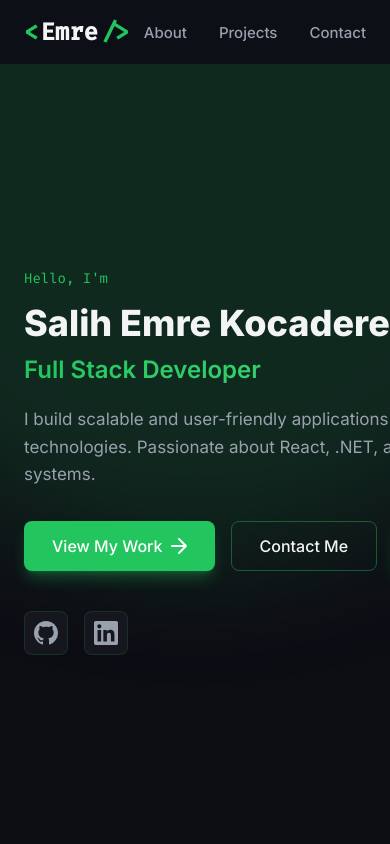
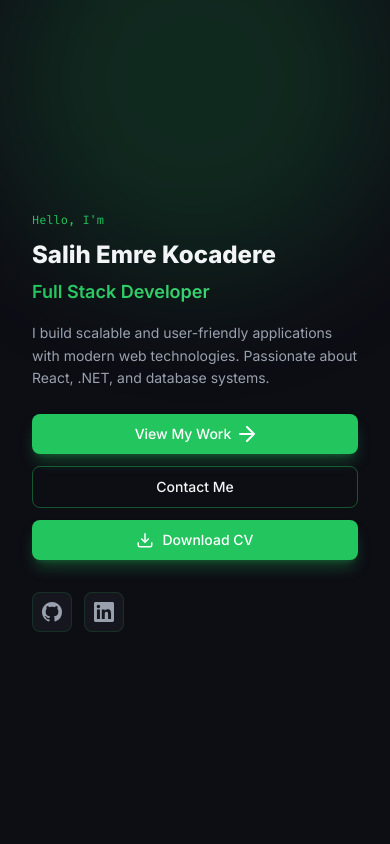
Before and after one commit to emrekocadere/portfolio, a React (Vite) app: page / in a window 390 px wide. Shown: the top 844 px of the page. Built offline with nearby package versions, Linux system fonts and the light colour scheme.

Commit message:
style: improve responsiveness and spacing in Hero/Navbar

```diff
--- a/src/components/Hero.jsx
+++ b/src/components/Hero.jsx
@@ -94,35 +94,35 @@ const Hero = () => {
   const tokens = csharpTokenize(displayedText);
 
   return (
-    <section id="home" className="min-h-screen flex items-center pt-20 relative overflow-hidden">
-      <div className="absolute top-0 left-1/2 w-[800px] h-[800px] -translate-x-1/2 -translate-y-[30%] pointer-events-none">
+    <section id="home" className="min-h-screen flex items-center py-12 md:pt-20 relative overflow-hidden">
+      <div className="absolute top-0 left-1/2 w-[400px] sm:w-[600px] md:w-[800px] aspect-square -translate-x-1/2 -translate-y-[30%] pointer-events-none">
         <div className="w-full h-full rounded-full bg-primary-500/15 blur-3xl"></div>
       </div>
 
-      <div className="max-w-[1100px] mx-auto px-6 grid md:grid-cols-2 gap-48 items-center relative z-10">
+      <div className="max-w-[1300px] mx-auto px-8 grid md:grid-cols-2 gap-12 md:gap-48 items-center relative z-10">
         <div className="animate-[fadeInUp_0.8s_ease_forwards]">
-          <span className="font-mono text-sm text-primary-500 block mb-3">Hello, I'm</span>
-          <h1 className="text-4xl md:text-5xl lg:text-6xl font-extrabold text-gray-100 mb-2 leading-tight">
+          <span className="font-mono text-xs sm:text-sm text-primary-500 block mb-3">Hello, I'm</span>
+          <h1 className="text-2xl sm:text-3xl md:text-4xl lg:text-5xl xl:text-6xl font-extrabold text-gray-100 mb-2 leading-tight">
             Salih Emre Kocadere
           </h1>
-          <h2 className="text-2xl md:text-3xl lg:text-4xl font-semibold text-gradient mb-5">
+          <h2 className="text-lg sm:text-xl md:text-2xl lg:text-3xl xl:text-4xl font-semibold text-gradient mb-4 md:mb-5">
             Full Stack Developer
           </h2>
-          <p className="text-[17px] text-gray-400 leading-relaxed mb-8 max-w-[540px]">
+          <p className="text-sm sm:text-base md:text-[17px] text-gray-400 leading-relaxed mb-6 md:mb-8 max-w-[540px]">
             I build scalable and user-friendly applications with modern web technologies.
             Passionate about React, .NET, and database systems.
           </p>
-          <div className="flex gap-4 mb-10 flex-nowrap">
-            <a href="#projects" className="inline-flex items-center gap-2 px-7 py-3 rounded-lg bg-primary-500 text-white font-medium shadow-lg shadow-primary-500/30 hover:bg-primary-600 transition-all whitespace-nowrap">
+          <div className="flex flex-col sm:flex-row gap-3 mb-8 md:mb-10">
+            <a href="#projects" className="inline-flex items-center justify-center sm:justify-start gap-2 px-5 sm:px-7 py-2.5 sm:py-3 rounded-lg bg-primary-500 text-white font-medium text-sm sm:text-base shadow-lg shadow-primary-500/30 hover:bg-primary-600 transition-all whitespace-nowrap">
               View My Work
               <svg width="16" height="16" viewBox="0 0 16 16" fill="none">
                 <path d="M1 8h14M8 1l7 7-7 7" stroke="currentColor" strokeWidth="2" strokeLinecap="round" strokeLinejoin="round"/>
               </svg>
             </a>
-            <a href="#contact" className="inline-flex items-center gap-2 px-7 py-3 rounded-lg bg-transparent text-gray-100 font-medium border border-primary-500/40 hover:border-primary-500/60 transition-all whitespace-nowrap">
+            <a href="#contact" className="inline-flex items-center justify-center sm:justify-start gap-2 px-5 sm:px-7 py-2.5 sm:py-3 rounded-lg bg-transparent text-gray-100 font-medium text-sm sm:text-base border border-primary-500/40 hover:border-primary-500/60 transition-all whitespace-nowrap">
               Contact Me
             </a>
-            <a href="/resume.pdf" download="Salih_Emre_Kocadere_Resume.pdf" className="inline-flex items-center gap-2 px-7 py-3 rounded-lg bg-primary-500 text-white font-medium shadow-lg shadow-primary-500/30 hover:bg-primary-600 transition-all whitespace-nowrap">
+            <a href="/resume.pdf" download="Salih_Emre_Kocadere_Resume.pdf" className="inline-flex items-center justify-center sm:justify-start gap-2 px-5 sm:px-7 py-2.5 sm:py-3 rounded-lg bg-primary-500 text-white font-medium text-sm sm:text-base shadow-lg shadow-primary-500/30 hover:bg-primary-600 transition-all whitespace-nowrap">
               <svg width="18" height="18" viewBox="0 0 24 24" fill="none" stroke="currentColor" strokeWidth="2">
                 <path d="M21 15v4a2 2 0 0 1-2 2H5a2 2 0 0 1-2-2v-4"></path>
                 <polyline points="7 10 12 15 17 10"></polyline>
@@ -131,23 +131,23 @@ const Hero = () => {
               Download CV
             </a>
           </div>
-          <div className="flex gap-4">
-            <a href="https://github.com/emrekocadere" target="_blank" rel="noopener noreferrer" aria-label="GitHub" className="w-11 h-11 rounded-lg bg-[#16161f] border border-primary-500/15 flex items-center justify-center text-gray-400 hover:text-primary-500 transition-all">
-              <svg width="24" height="24" viewBox="0 0 24 24" fill="currentColor">
+          <div className="flex gap-3 md:gap-4">
+            <a href="https://github.com/emrekocadere" target="_blank" rel="noopener noreferrer" aria-label="GitHub" className="w-10 h-10 sm:w-11 sm:h-11 rounded-lg bg-[#16161f] border border-primary-500/15 flex items-center justify-center text-gray-400 hover:text-primary-500 transition-all">
+              <svg width="20" height="20" viewBox="0 0 24 24" fill="currentColor">
                 <path d="M12 0C5.37 0 0 5.37 0 12c0 5.31 3.435 9.795 8.205 11.385.6.105.825-.255.825-.57 0-.285-.015-1.23-.015-2.235-3.015.555-3.795-.735-4.035-1.41-.135-.345-.72-1.41-1.23-1.695-.42-.225-1.02-.78-.015-.795.945-.015 1.62.87 1.845 1.23 1.08 1.815 2.805 1.305 3.495.99.105-.78.42-1.305.765-1.605-2.67-.3-5.46-1.335-5.46-5.925 0-1.305.465-2.385 1.23-3.225-.12-.3-.54-1.53.12-3.18 0 0 1.005-.315 3.3 1.23.96-.27 1.98-.405 3-.405s2.04.135 3 .405c2.295-1.56 3.3-1.23 3.3-1.23.66 1.65.24 2.88.12 3.18.765.84 1.23 1.905 1.23 3.225 0 4.605-2.805 5.625-5.475 5.925.435.375.81 1.095.81 2.22 0 1.605-.015 2.895-.015 3.3 0 .315.225.69.825.57A12.02 12.02 0 0024 12c0-6.63-5.37-12-12-12z"/>
               </svg>
             </a>
-            <a href="https://www.linkedin.com/in/salih-emre-kocadere/" target="_blank" rel="noopener noreferrer" aria-label="LinkedIn" className="w-11 h-11 rounded-lg bg-[#16161f] border border-primary-500/15 flex items-center justify-center text-gray-400 hover:text-primary-500 transition-all">
-              <svg width="24" height="24" viewBox="0 0 24 24" fill="currentColor">
+            <a href="https://www.linkedin.com/in/salih-emre-kocadere/" target="_blank" rel="noopener noreferrer" aria-label="LinkedIn" className="w-10 h-10 sm:w-11 sm:h-11 rounded-lg bg-[#16161f] border border-primary-500/15 flex items-center justify-center text-gray-400 hover:text-primary-500 transition-all">
+              <svg width="20" height="20" viewBox="0 0 24 24" fill="currentColor">
                 <path d="M20.447 20.452h-3.554v-5.569c0-1.328-.027-3.037-1.852-3.037-1.853 0-2.136 1.445-2.136 2.939v5.667H9.351V9h3.414v1.561h.046c.477-.9 1.637-1.85 3.37-1.85 3.601 0 4.267 2.37 4.267 5.455v6.286zM5.337 7.433c-1.144 0-2.063-.926-2.063-2.065 0-1.138.92-2.063 2.063-2.063 1.14 0 2.064.925 2.064 2.063 0 1.139-.925 2.065-2.064 2.065zm1.782 13.019H3.555V9h3.564v11.452zM22.225 0H1.771C.792 0 0 .774 0 1.729v20.542C0 23.227.792 24 1.771 24h20.451C23.2 24 24 23.227 24 22.271V1.729C24 .774 23.2 0 22.222 0h.003z"/>
               </svg>
             </a>
           </div>
         </div>
 
-        <div className="hidden md:block">
+        <div className="hidden md:block overflow-x-auto no-scrollbar">
 
-            <pre className="font-mono text-sm leading-relaxed">
+            <pre className="font-mono text-xs sm:text-sm lg:text-base leading-relaxed">
               <code>
                 {tokens.map((token, idx) => renderToken(token, idx))}
               </code>
--- a/src/components/Navbar.jsx
+++ b/src/components/Navbar.jsx
@@ -1,6 +1,6 @@
 const Navbar = () => {
   return (
-    <nav className="fixed top-0 left-0 right-0 bg-[#0d0d14]/90 backdrop-blur-md border-b border-primary-500/15 z-50 py-4">
+    <nav className="hidden md:block fixed top-0 left-0 right-0 bg-[#0d0d14]/90 backdrop-blur-md border-b border-primary-500/15 z-50 py-4">
       <div className="max-w-[1100px] mx-auto px-6 flex justify-between items-center">
         <a href="#home" className="text-2xl font-bold font-mono flex items-center gap-0.5">
           <span className="text-primary-500">{'<'}</span>
--- a/src/index.css
+++ b/src/index.css
@@ -32,3 +32,12 @@
     @apply bg-gradient-to-r from-primary-500 to-primary-400 bg-clip-text text-transparent;
   }
 }
+
+/* Hide native scrollbars for code previews */
+.no-scrollbar {
+  -ms-overflow-style: none; /* IE and Edge */
+  scrollbar-width: none; /* Firefox */
+}
+.no-scrollbar::-webkit-scrollbar {
+  display: none; /* Chrome, Safari, Opera */
+}
```
